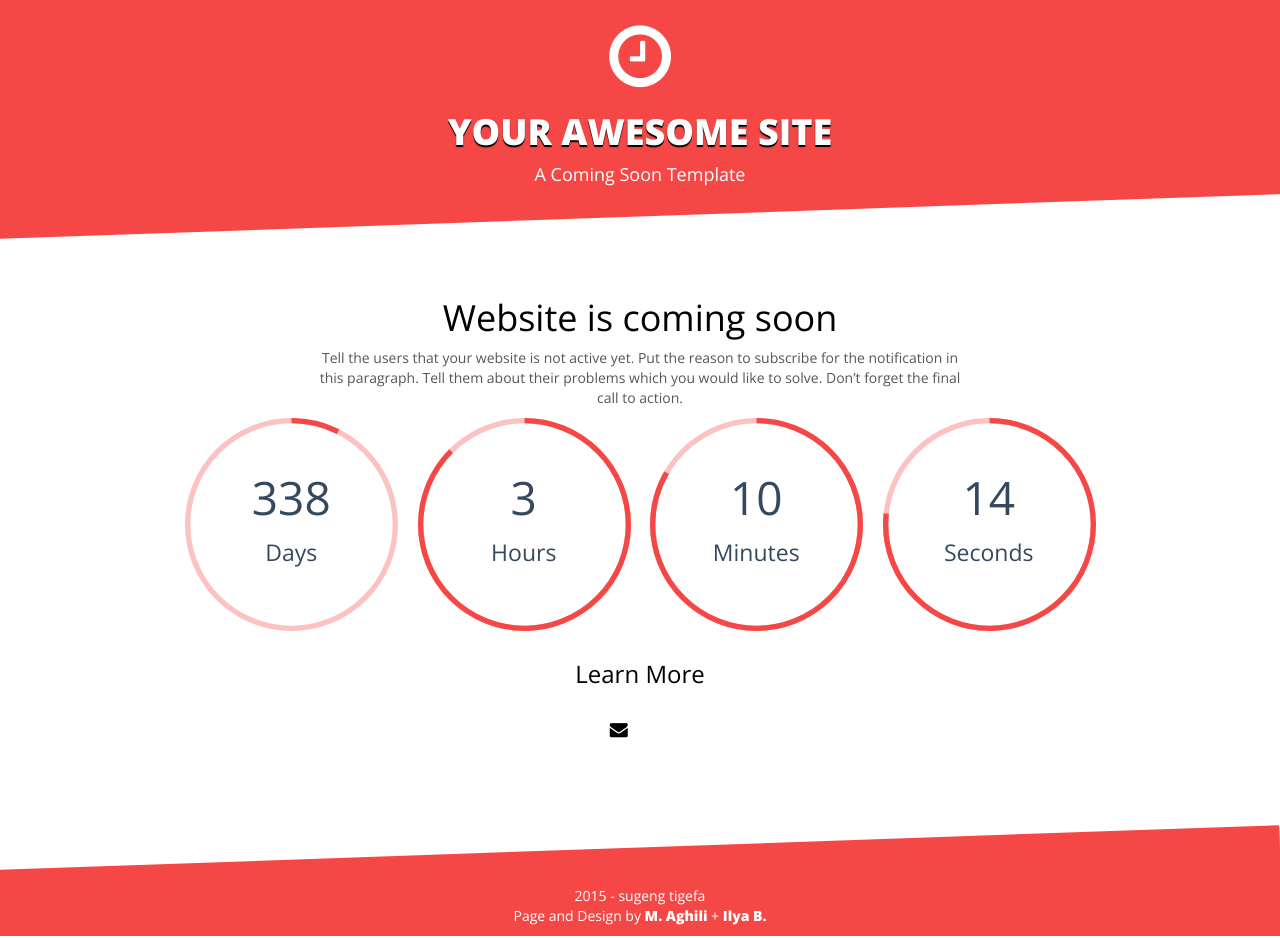
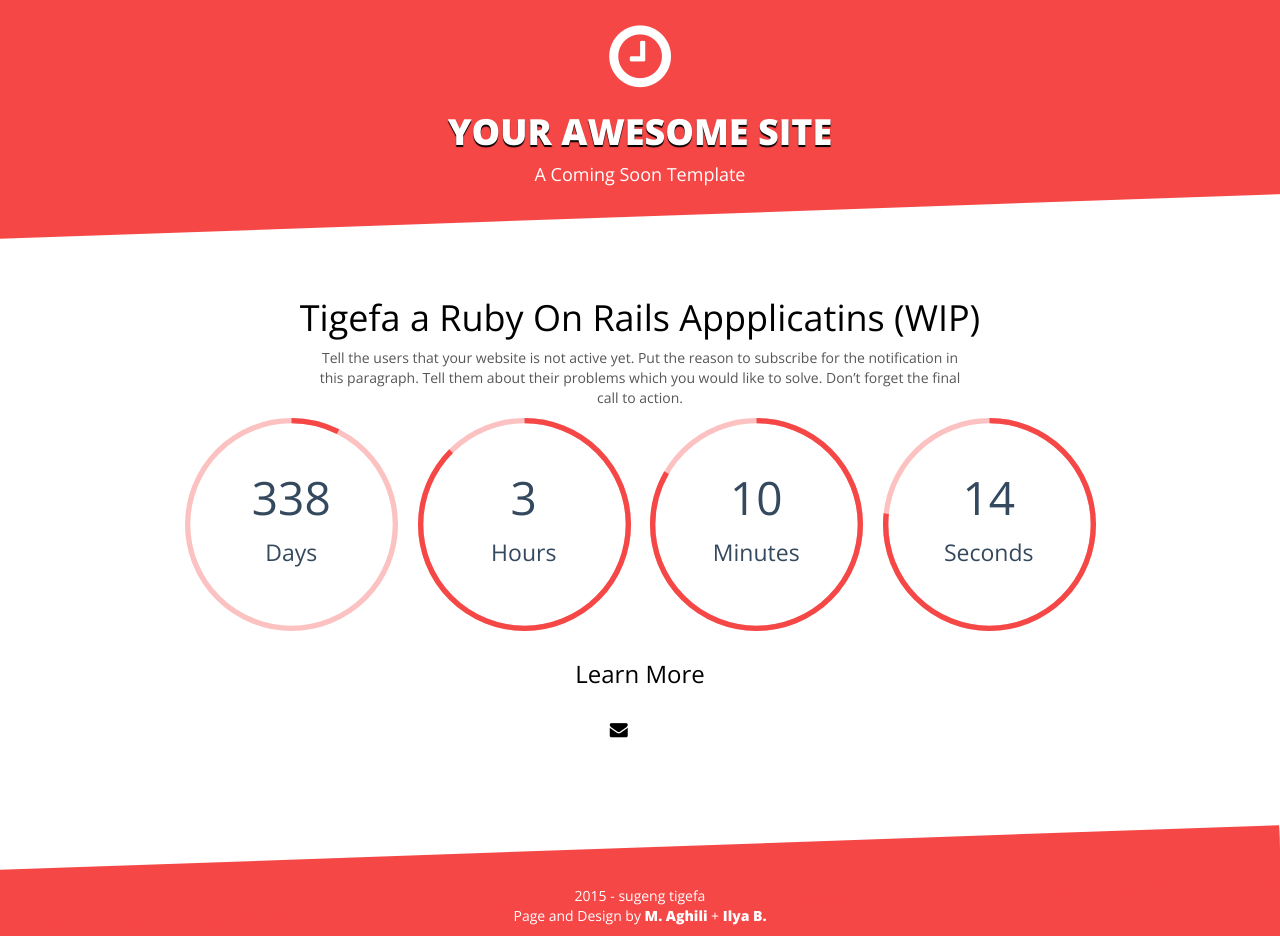
Before and after one commit to tigefa/tigefa.github.io, a Jekyll site: the page built from index.md, in a window 1280 px wide. Built offline with Jekyll 4.4.1, drawn with Linux system fonts in a browser that asks for light colours; nearby versions of some CDN libraries.

Commit message:
Updated index.md

```diff
--- a/index.md
+++ b/index.md
@@ -1,8 +1,9 @@
 ---
 layout: home
 permalink: /
-title: "Your Awesome Site"
-excerpt: "A Coming Soon Template"
+title: Your Awesome Site
+excerpt: A Coming Soon Template
+published: true
 ---
-# Website is coming soon
+# Tigefa a Ruby On Rails Appplicatins (WIP)
 Tell the users that your website is not active yet. Put the reason to subscribe for the notification in this paragraph. Tell them about their problems which you would like to solve. Don’t forget the final call to action.
```
